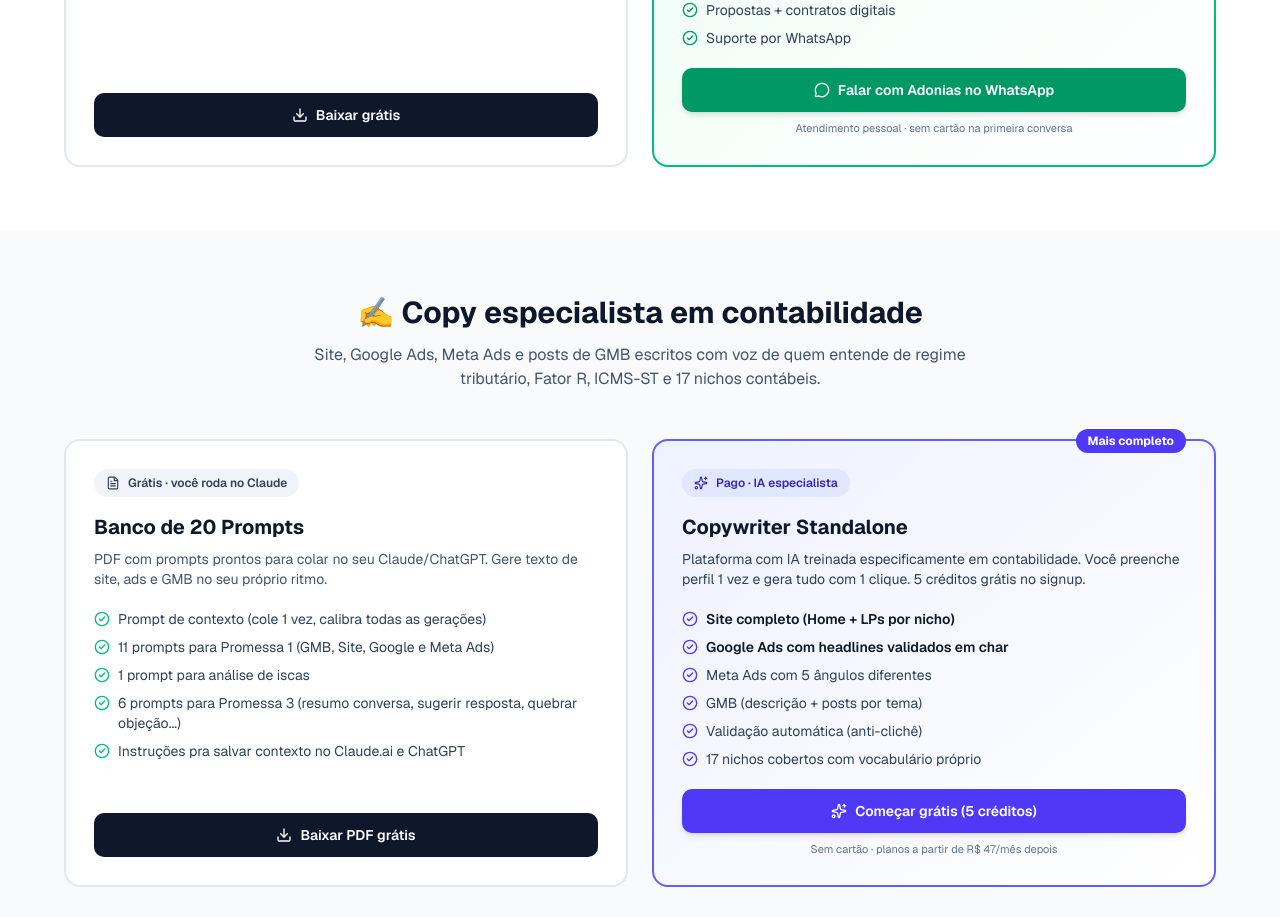
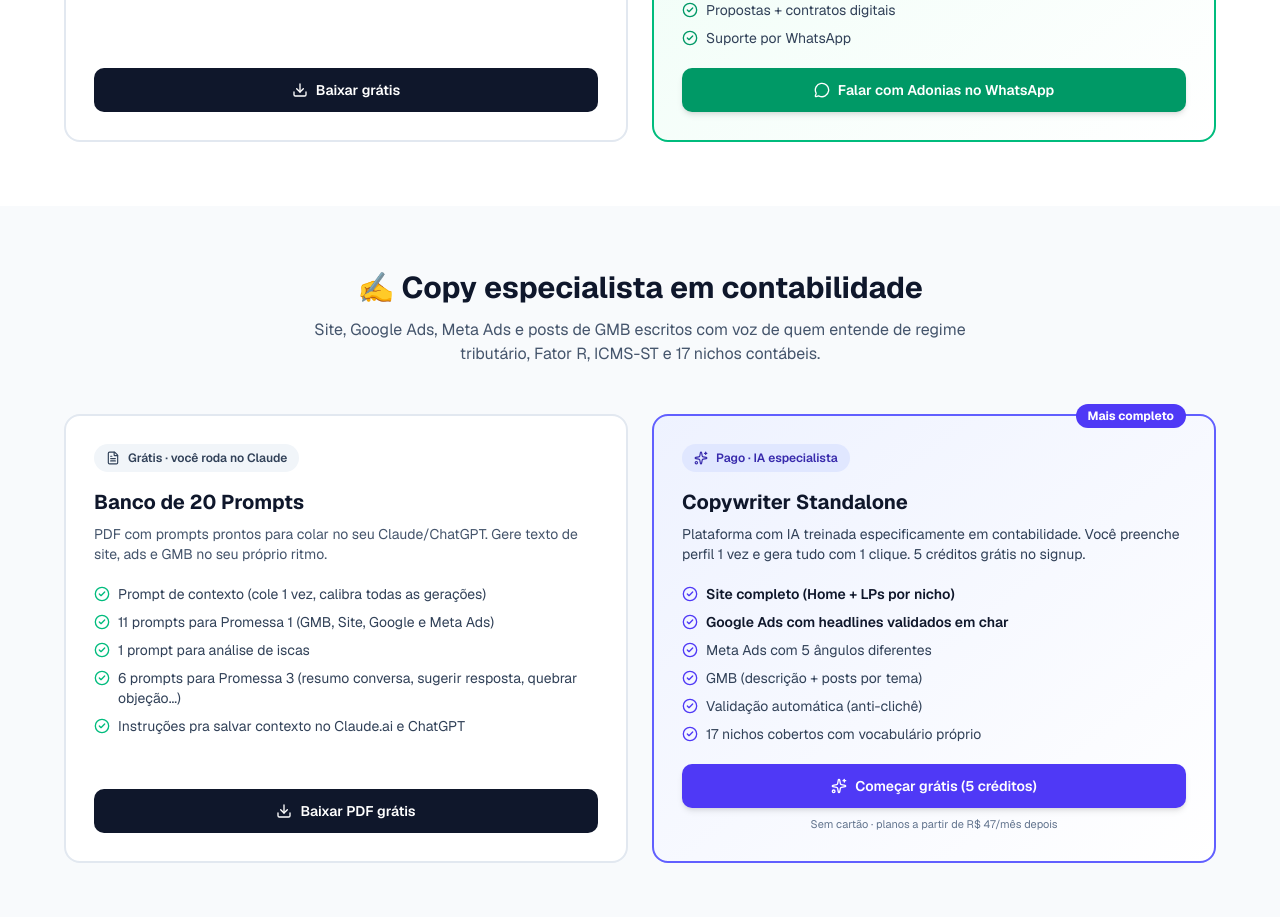
Before and after one commit to doni010520/crm-contabil, a Next.js app: page /iscas in a window 1280 px wide. Shown: the part 1280-2197 px from the top of the page. Built offline with nearby package versions, Linux system fonts and the light colour scheme.

Commit message:
chore(iscas): remover subtitulo 'atendimento pessoal' embaixo do CTA

```diff
--- a/app/iscas/page.tsx
+++ b/app/iscas/page.tsx
@@ -235,9 +235,6 @@ export default function IscasPage() {
               >
                 <MessageCircle className="h-4 w-4" /> Falar com Adonias no WhatsApp
               </a>
-              <p className="text-[11px] text-slate-500 text-center mt-2">
-                Atendimento pessoal · sem cartão na primeira conversa
-              </p>
             </div>
           </div>
         </div>
```
